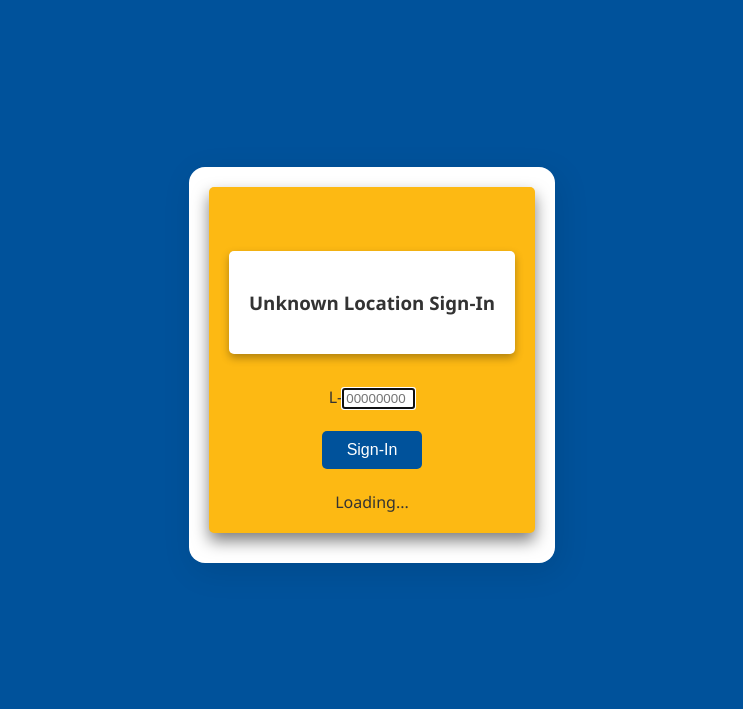
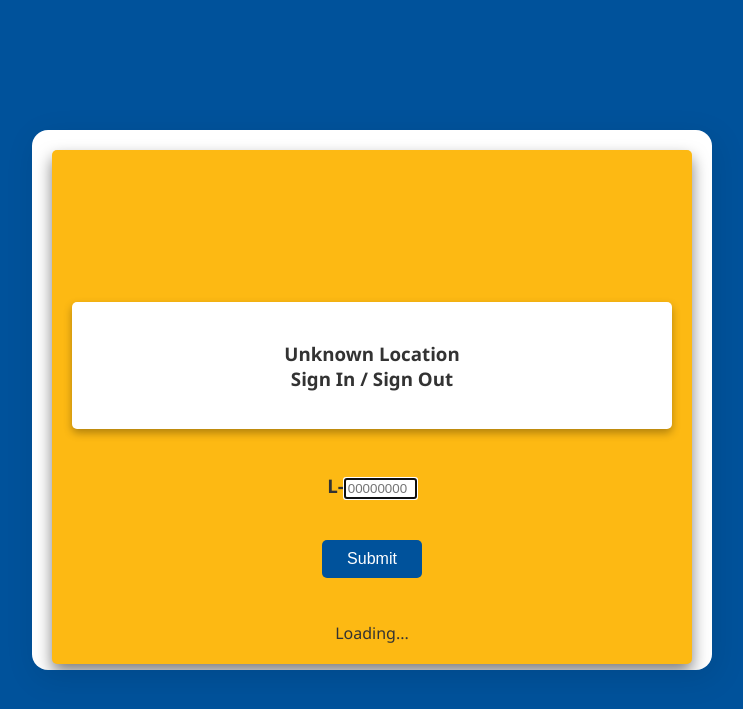
Before and after one commit to LCC-CIT-Lab/usage-tracker, a Flask app: page / in a window 1280 px wide. Shown: the top 709 px of the page, without its empty margins (268-1011 px from the left). Run offline with Flask 3, Linux system fonts and the light colour scheme; data that the repository does not hold is empty; some libraries are stand-ins or nearby versions.

Commit message:
settle left overs

```diff
--- a/static/styles.css
+++ b/static/styles.css
@@ -13,11 +13,12 @@
 h2 {text-align: center;}
 h3 {text-align: center;}
 .dashboard-container {
-    width: 100%;
+    width: auto;
+    min-width: 600px; /* Adjust as needed */
     max-width: 800px; /* Adjust as needed */
+    height: 500px; /* Fixed height */
+    overflow: auto; /* Scrollbars for overflow */
     margin: 20px auto;
-    margin-top: -50px; /* Adjust as needed */
-    flex: 0 1 auto; /* Allows the container to shrink if needed */
     padding: 20px;
     box-shadow: 4px 8px 32px rgba(0, 0, 0, 0.1);
     background: white;
@@ -25,6 +26,9 @@
     position: relative;
 }
 .dashboard-header {
+    min-width: 600px; /* Adjust as needed */
+    max-width: 800px; /* Adjust as needed */
+    min-height: 90%;
     text-align: center;
     margin-bottom: 10px;
     background-color: #fdb913;
@@ -83,6 +87,9 @@
 .form-control,
 .lab-location {
     flex-grow: 1; /* Allows the input or content to take up the remaining space */
+    align-items: center; /* This will vertically center align the items if they have different heights */
+    justify-content: center; /* This will create space between the label and the input or content */
+    margin-bottom: 15px;
 }
 
 /* If you want to ensure that the label and the content are aligned to their respective sides */
@@ -184,6 +191,8 @@
 .lab-location {
     display: inline-block;
     margin-bottom: 10px; /* Adjust spacing as needed */
+
+
 }
 /* Existing CSS ... */
 
--- a/templates/ip_management.html
+++ b/templates/ip_management.html
@@ -46,7 +46,7 @@
                     <form method="post" action="{{ url_for('admin.remove_ip_mapping', ip_id=ip_mapping.id) }}">
                             {{ remove_ip_form.hidden_tag() }}
                         <input type="hidden" name="ip_id" value="{{ ip_mapping.id }}">
-                        <button type="submit" class="buttonsignout">Delete</button>
+                        <button type="submit" class="buttonsignout" onclick="return confirm('Are you sure?');">Delete</button>
                     </form>
                 </li>
                 {% endfor %}
--- a/templates/landing.html
+++ b/templates/landing.html
@@ -31,23 +31,26 @@
                 {% endif %}
             {% endwith %}
 
-            <div class="dashboard-header-signin"><h3>{{ lab_location_name }} Sign-In</h3></div>
+            <br><br><br><br>
+            <div class="dashboard-header-signin"><h3>{{ lab_location_name }} <br> Sign In  / Sign Out</h3></div>
 
             <form method="post" action="{{ url_for('main.landing') }}">
                 {{ form.hidden_tag() }}
                 <div>
-                    <br>
-                    L-{{ form.l_number(size=6, placeholder="00000000", autofocus=true) }}
-                    {% if form.l_number.errors %}
-                        <div class="error">{{ form.l_number.errors[0] }}</div>
-                    {% endif %}
+                    <h3>
+                        <br>
+                        L-{{ form.l_number(size=6, placeholder="00000000", autofocus=true) }}
+                        {% if form.l_number.errors %}
+                            <div class="error">{{ form.l_number.errors[0] }}</div>
+                        {% endif %}
+                    </h3>
                 </div>
                 <br>
                 <div>
-                    <input type="submit" value="Sign-In">
+                    <input type="submit" value="Submit">
                 </div>
             </form>
-            <br>
+            <br><br>
             <span id="sign-in-count" data-lab-id="{{ lab_id }}">Loading...</span>
             <script>
                 $(document).ready(function() {
@@ -70,7 +73,7 @@
                             $('#sign-in-count').text('Invalid lab ID');
                         }
                     }
-                    setInterval(updateSignedInCount, 5000);
+                    setInterval(updateSignedInCount, 60000);
                 });
 
             </script>
--- a/templates/query_selection.html
+++ b/templates/query_selection.html
@@ -32,7 +32,7 @@
         <div class="dashboard-header">
             <h2>Query Selection</h2>
         </div>
-        <form method="post">
+        <form method="post"><br><br>
             {{ form.hidden_tag() }}
             <div class="form-group">
                 {{ form.start_date.label }} {{ form.start_date(class_='date-input') }}
--- a/templates/set_message.html
+++ b/templates/set_message.html
@@ -45,7 +45,7 @@
                 <!-- Delete button form for each message -->
                 <form action="{{ url_for('admin.delete_message', message_id=message.id) }}" method="post">
                     {{ form.hidden_tag() }}
-                    <input type="submit" value="Delete">
+                    <input type="submit" value="Delete" onclick="return confirm('Are you sure?');">
                 </form>
             </div>
             {% endfor %}
--- a/templates/sign_out.html
+++ b/templates/sign_out.html
@@ -12,9 +12,12 @@
 <body>
     <div class="dashboard-container">
         <div class="dashboard-header">
-            <h3>Email a comment or continue.</h3>
+            <h3>Signing out ...</h3>
         </div>
         <div>
+            <div><br><br>
+                Enter a comment or continue.
+            </div><br><br>
             <form method="post">
                 {{ form.hidden_tag() }}
                 <input type="hidden" name="l_number" value="{{ request.args.get('l_number') }}">
--- a/templates/term_dates_management.html
+++ b/templates/term_dates_management.html
@@ -25,7 +25,7 @@
                 {% endif %}
             </div>
             <!-- Use 'onclick' event for the confirmation prompt -->
-            <p><input type="submit" value="Submit" onclick="return confirm('Are you sure?');"></p>
+            <p><input type="submit" value="Submit"></p>
         </form>
 
         <!-- List existing term dates -->
--- a/templates/user_management.html
+++ b/templates/user_management.html
@@ -93,7 +93,7 @@
                             <input type="hidden" name="csrf_token" value="{{ csrf_token() }}">
                             <!-- Additional form fields, if any -->
                             <!-- Submit button -->
-                            <button type="submit">Remove IP Mapping</button>
+                            <button type="submit" onclick="return confirm('Are you sure?');">Remove IP Mapping</button>
                             </form>
                         {% else %}
                             <!-- Display something if there is no ip_location_id for this user -->
@@ -104,7 +104,7 @@
                         <!-- Remove User -->
                         <form action="{{ url_for('admin.remove_user', user_id=user.id) }}" method="post">
                             {{ form.hidden_tag() }}
-                            <button type="submit">Remove User</button>
+                            <button type="submit" onclick="return confirm('Are you sure?');">Remove User</button>
                         </form>
                     </td>
                 </tr>
```
Also changed, not shown: app/admin.py (+25 -16 lines), templates/sign_in.html (+6 -3 lines).
